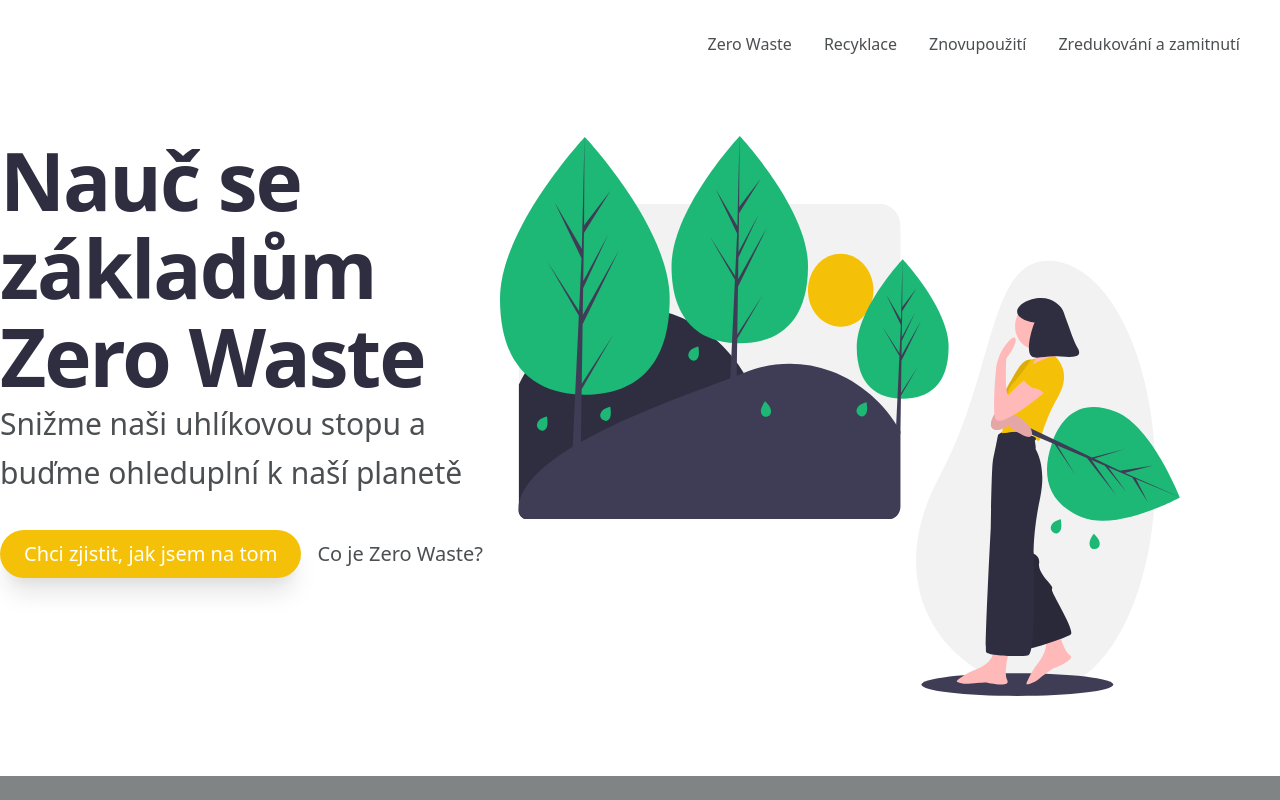
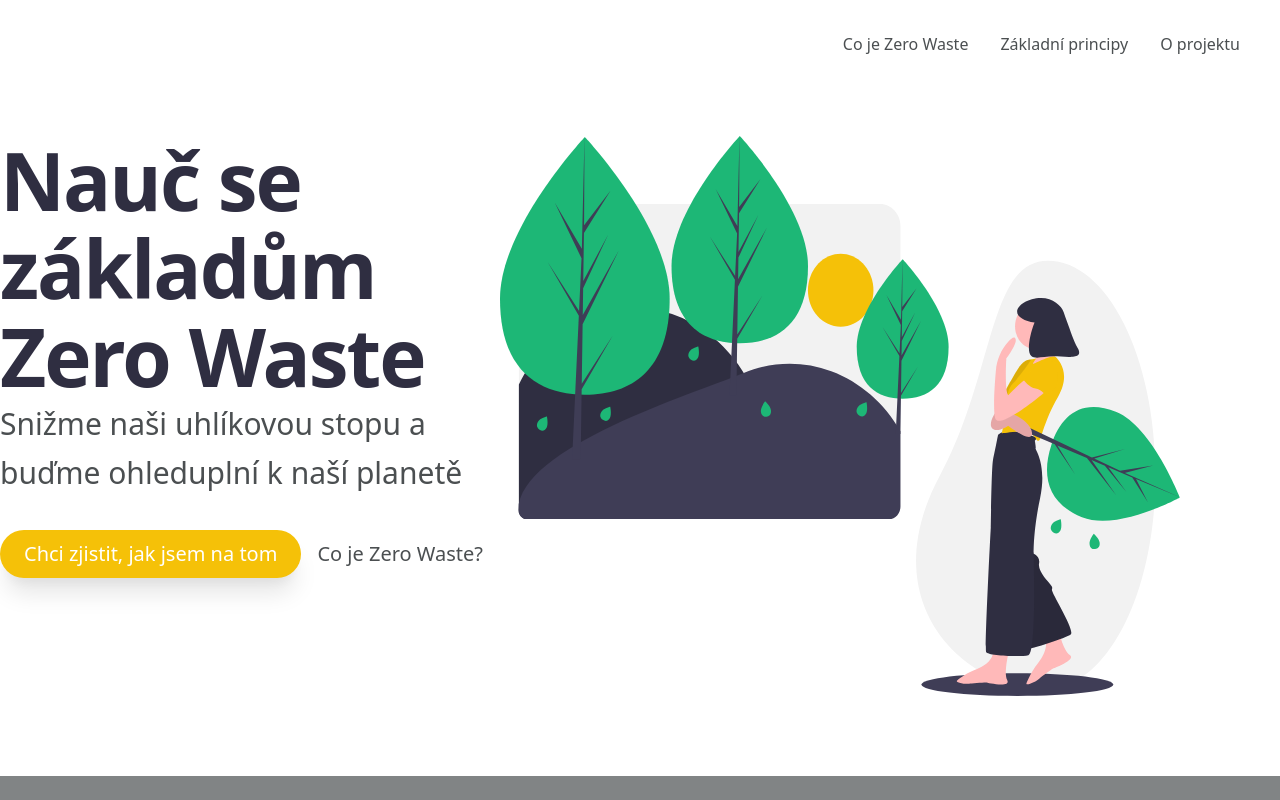
Before and after one commit to rashcsve/zero-waste-game, a Vue app: page / in a window 1280 px wide. Shown: the top 800 px of the page. Built offline with nearby package versions, Linux system fonts and the light colour scheme.

Commit message:
:lipstick: FIx navigation

```diff
--- a/src/components/Navigation.vue
+++ b/src/components/Navigation.vue
@@ -1,6 +1,6 @@
 <template>
-  <nav class="flex items-center justify-between h-24 px-10 py-6">
-    <div class="flex items-center flex-shrink-0 text-gray-700" :class="{'order-2': isGame}">
+  <nav class="flex items-center justify-between h-24 px-10 py-6 ">
+    <div class="flex items-center flex-shrink-0 text-gray-700">
       <router-link
         to="/game"
         class="h-8 mr-8 button"
@@ -17,11 +17,35 @@
         </progress-bar>
       </div>
     </div>
-    <div class="flex" :class="{'order-1': isGame}">
-      <navigation-level :level="firstLevel" :current="getFirstLevel.active" class="ml-0" />
-      <navigation-level :level="secondLevel" :current="getSecondLevel.active" />
-      <navigation-level :level="thirdLevel" :current="getThirdLevel.active" />
-      <navigation-level :level="lastLevel" :current="getLastLevel.active" />
+    <div class="z-50 flex h-full">
+      <router-link :to="zeroWaste.link" class="nav-link"
+        >{{ zeroWaste.title }}
+      </router-link>
+      <section>
+        <p
+          class="cursor-pointer nav-link"
+          @click="toggleMenu"
+          :class="{ 'nav-link--active': open }"
+        >
+          {{ main }}
+        </p>
+        <div v-if="open" @click="toggleMenu">
+          <div
+            v-for="item in Object.keys(levels)"
+            :key="item"
+            class="text-center"
+          >
+            <navigation-level
+              :level="levels[item]"
+              :current="item.active"
+              @click="toggleMenu"
+            />
+          </div>
+        </div>
+      </section>
+      <router-link :to="zeroWaste.link" class="nav-link"
+        >{{ about.title }}
+      </router-link>
     </div>
   </nav>
 </template>
@@ -38,26 +62,38 @@ export default {
   },
   data() {
     return {
+      open: false,
       button: "Spustit hru",
+      zeroWaste: {
+        title: "Co je Zero Waste",
+        link: "/#zero-waste"
+      },
+      about: {
+        title: "O projektu",
+        name: "About"
+      },
+      main: "Základní principy",
+      levels: {
         firstLevel: {
-        title: "Zero Waste",
-        routeLink: "ZeroWaste",
+          title: "Refuse",
           disabled: false
         },
         secondLevel: {
-        title: "Recyklace",
-        routeLink: "Recycle",
+          title: "Reduce",
           disabled: false
         },
         thirdLevel: {
-        title: "Znovupoužití",
-        routeLink: "Reuse",
-        disabled: true
+          title: "Reuse",
+          disabled: false
+        },
+        fourthLevel: {
+          title: "Recycle",
+          disabled: false
         },
         lastLevel: {
-        title: "Zredukování a zamitnutí",
-        routeLink: "ReduceRefuse",
-        disabled: true
+          title: "Rot",
+          disabled: false
+        }
       }
     };
   },
@@ -96,6 +132,7 @@ export default {
       "getFirstLevel",
       "getSecondLevel",
       "getThirdLevel",
+      "getFourthLevel",
       "getLastLevel",
       "getActiveLevel",
       "getGameOverStatus",
@@ -117,11 +154,18 @@ export default {
         return this.getSecondLevel.progress;
       } else if (this.getThirdLevel.active === true) {
         return this.getThirdLevel.progress;
+      } else if (this.getFourthLevel.active === true) {
+        return this.getFourthLevel.progress;
       } else if (this.getLastLevel.active === true) {
         return this.getLastLevel.progress;
       }
       return 0;
     }
+  },
+  methods: {
+    toggleMenu() {
+      this.open = !this.open;
+    }
   }
 };
 </script>
--- a/src/components/NavigationLevel.vue
+++ b/src/components/NavigationLevel.vue
@@ -1,6 +1,6 @@
 <template>
   <router-link
-    :to="{ name: level.routeLink }"
+    :to="{ name: level.title }"
     class="nav-link"
     :class="{
       'nav-link--active': active || currentPage,
--- a/src/router/index.js
+++ b/src/router/index.js
@@ -17,10 +17,22 @@ const routes = [
       import(/* webpackChunkName: "InitialTest" */ "../views/Game.vue")
   },
   {
-    path: "/zero-waste",
-    name: "ZeroWaste",
+    path: "/refuse",
+    name: "Refuse",
     component: () =>
-      import(/* webpackChunkName: "InitialTest" */ "../views/ZeroWaste.vue")
+      import(/* webpackChunkName: "InitialTest" */ "../views/Refuse.vue")
+  },
+  {
+    path: "/reduce",
+    name: "Reduce",
+    component: () =>
+      import(/* webpackChunkName: "InitialTest" */ "../views/Reduce.vue")
+  },
+  {
+    path: "/reuse",
+    name: "Reuse",
+    component: () =>
+      import(/* webpackChunkName: "InitialTest" */ "../views/Reuse.vue")
   },
   {
     path: "/recycle",
@@ -29,16 +41,10 @@ const routes = [
       import(/* webpackChunkName: "InitialTest" */ "../views/Recycle.vue")
   },
   {
-    path: "/reuse",
-    name: "Reuse",
+    path: "/rot",
+    name: "Rot",
     component: () =>
-      import(/* webpackChunkName: "InitialTest" */ "../views/Reuse.vue")
-  },
-  {
-    path: "/reduce-refuse",
-    name: "ReduceRefuse",
-    component: () =>
-      import(/* webpackChunkName: "InitialTest" */ "../views/ReduceRefuse.vue")
+      import(/* webpackChunkName: "InitialTest" */ "../views/Rot.vue")
   },
   {
     path: "/congrats",
--- a/src/views/ZeroWaste.vue
+++ /dev/null
@@ -1,26 +0,0 @@
-<template>
-  <info-window class="mx-auto">
-    <general-info />
-  </info-window>
-</template>
-
-<script>
-import GeneralInfo from "../components/levels/GeneralInfo";
-import InfoWindow from "../components/InfoWindow";
-
-import { mapMutations } from "vuex";
-
-export default {
-  name: "ZeroWaste",
-  components: {
-    InfoWindow,
-    GeneralInfo
-  },
-  created() {
-    this.setShowHomepageStatus(true);
-  },
-  methods: {
-    ...mapMutations(["setShowHomepageStatus"])
-  }
-};
-</script>
```
Also changed, not shown: src/views/Reduce.vue (renamed from src/views/ReduceRefuse.vue), src/views/Refuse.vue (added), src/views/Rot.vue (added). Lines whose indentation alone changed are shown as unchanged.
